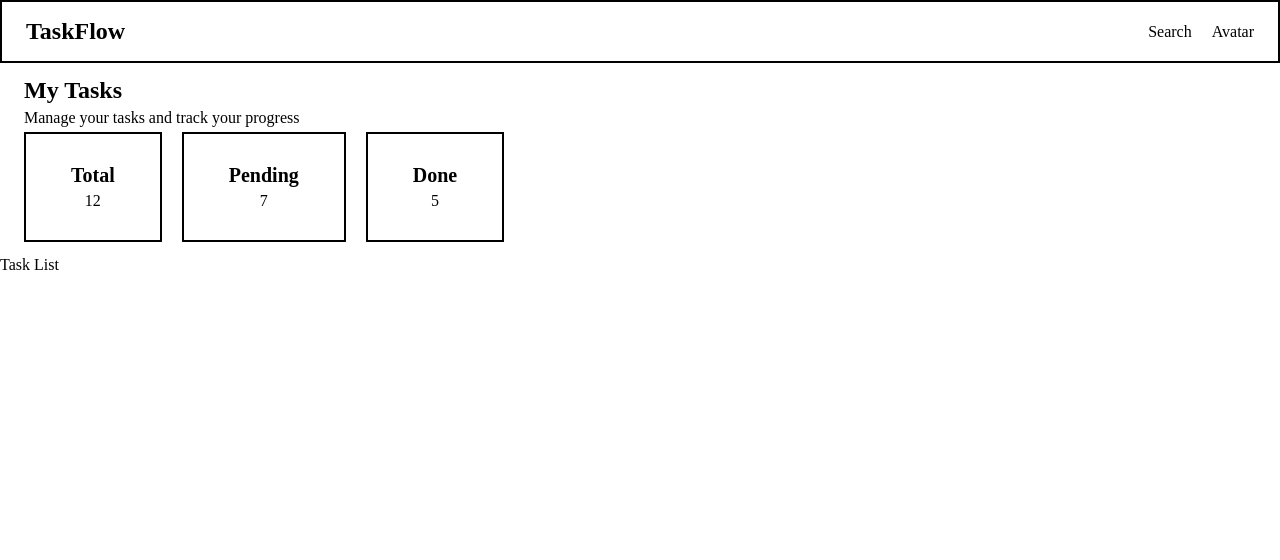
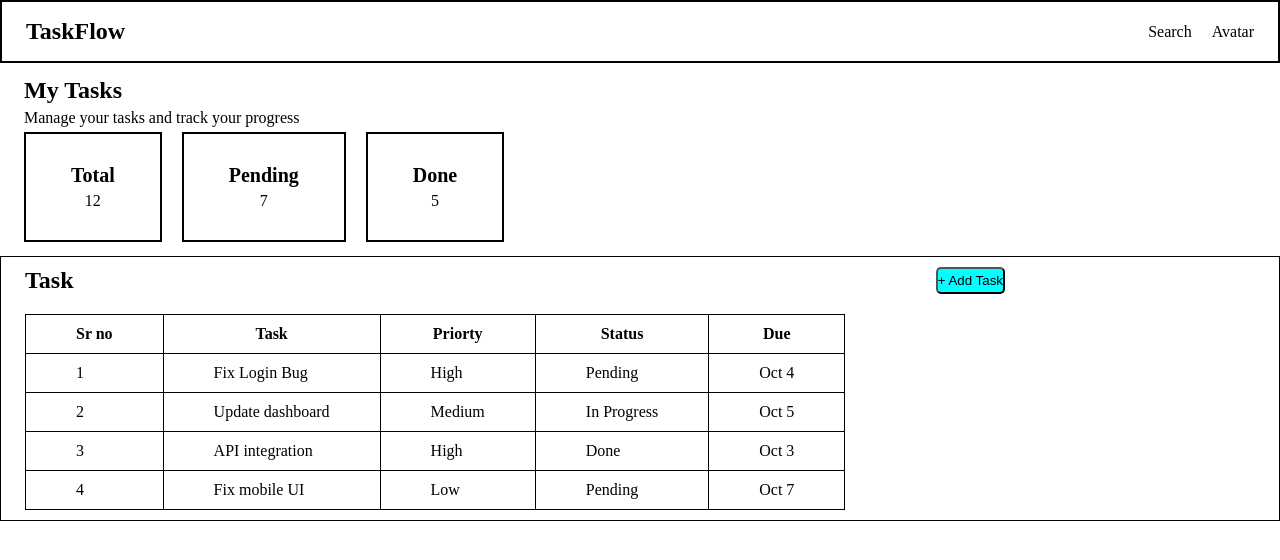
Before and after one commit to ankitdotdev/React-Basic-Foundation, a React (Vite) app in the folder Challenge 2/challenge-2/: page / in a window 1280 px wide. Shown: the top 560 px of the page. Built offline with nearby package versions, Linux system fonts and the light colour scheme.

Commit message:
feat: Add task dashboard with table and KPI sections, including styling and constants

```diff
--- /dev/null
+++ b/Challenge 2/challenge-2/src/component/table/Table.tsx
@@ -0,0 +1,39 @@
+import React from "react";
+
+export type ColumnType<T> = {
+  label: string;
+  key: keyof T;
+};
+
+interface TableProps<T> {
+  columnsDef: ColumnType<T>[];
+  data: T[];
+}
+
+const Table = <T,>({ columnsDef, data }: TableProps<T>) => {
+  return (
+    <div>
+      <table>
+        <thead>
+          <tr>
+            {columnsDef.map((column) => (
+              <th key={String(column.key)}>{column.label}</th>
+            ))}
+          </tr>
+        </thead>
+
+        <tbody>
+          {data.map((row, rowIndex) => (
+            <tr key={rowIndex}>
+              {columnsDef.map((column) => (
+                <td key={String(column.key)}>{String(row[column.key])}</td>
+              ))}
+            </tr>
+          ))}
+        </tbody>
+      </table>
+    </div>
+  );
+};
+
+export default Table;
--- a/Challenge 2/challenge-2/src/index.css
+++ b/Challenge 2/challenge-2/src/index.css
@@ -3,3 +3,14 @@
   padding: 0;
   box-sizing: border-box;
 }
+
+
+table {
+  border-collapse: collapse;
+}
+
+td,
+th {
+  padding: 10px 50px;
+  border: 1px solid;
+}
--- a/Challenge 2/challenge-2/src/module/task/dashboard/TaskDashboard.tsx
+++ b/Challenge 2/challenge-2/src/module/task/dashboard/TaskDashboard.tsx
@@ -1,5 +1,6 @@
-import React from "react";
 import DashboardHeader from "./components/DashboardHeader";
+import TaskSection from "./components/TaskSection";
+import { TaskConstants, TasksColumns } from "./constants/Tasks.constants";
 
 const TaskDashboard = () => {
   return (
@@ -8,7 +9,7 @@ const TaskDashboard = () => {
       <DashboardHeader />
 
       {/* Task List Section */}
-      <div>Task List</div>
+      <TaskSection tasks={TaskConstants} taskColumns={TasksColumns} />
     </div>
   );
 };
--- a/Challenge 2/challenge-2/src/module/task/dashboard/components/DashboardHeader.tsx
+++ b/Challenge 2/challenge-2/src/module/task/dashboard/components/DashboardHeader.tsx
@@ -1,18 +1,13 @@
-import React from "react";
 import task from "../task.dashboard.module.css";
 import { KPIS } from "../constants/DashboardKpis";
-import KpiCard from "./KpiCard";
+import KpiSection from "./KpiSection";
 
 const DashboardHeader = () => {
   return (
     <div className={`${task.container}`}>
       <h2>My Tasks</h2>
       <p>Manage your tasks and track your progress</p>
-      <div className={`${task.kpis}`}>
-        {KPIS.map((data, i) => (
-          <KpiCard key={i} title={data.title} value={data.value} />
-        ))}
-      </div>
+      <KpiSection kpi={KPIS} />
     </div>
   );
 };
--- a/Challenge 2/challenge-2/src/module/task/dashboard/components/KpiSection.tsx
+++ b/Challenge 2/challenge-2/src/module/task/dashboard/components/KpiSection.tsx
@@ -1,11 +1,19 @@
-import React from 'react'
+import React from "react";
+import type { TaskKPI } from "../types/Dashboard.types";
+interface KpiSectionProps {
+  kpi: TaskKPI[];
+}
+import task from "../task.dashboard.module.css";
+import KpiCard from "./KpiCard";
 
-const KpiSection = () => {
+const KpiSection: React.FC<KpiSectionProps> = ({ kpi }) => {
   return (
-    <div>
+    <div className={`${task.kpis}`}>
+      {kpi.map((data, i) => (
+        <KpiCard key={i} title={data.title} value={data.value} />
+      ))}
+    </div>
+  );
+};
 
-    </div>
-  )
-}
-
-export default KpiSection
+export default KpiSection;
--- /dev/null
+++ b/Challenge 2/challenge-2/src/module/task/dashboard/components/TaskSection.tsx
@@ -0,0 +1,25 @@
+import React from "react";
+import Table from "../../../../component/table/Table";
+import type { Tasks } from "../types/Tasks";
+
+interface TaskSectionProps {
+  tasks: Tasks[];
+  taskColumns: any[];
+}
+import task from "../task.dashboard.module.css";
+
+const TaskSection: React.FC<TaskSectionProps> = ({ tasks, taskColumns }) => {
+  return (
+    <div className={`${task.tableSection}`}>
+      <div className={`${task.taskHeader}`}>
+        <span>Task</span>
+        <button>+ Add Task</button>
+      </div>
+      <div className={`${task.tableArea}`}>
+        <Table columnsDef={taskColumns} data={tasks} />
+      </div>
+    </div>
+  );
+};
+
+export default TaskSection;
--- /dev/null
+++ b/Challenge 2/challenge-2/src/module/task/dashboard/constants/Tasks.constants.ts
@@ -0,0 +1,58 @@
+import type { Tasks } from "../types/Tasks";
+
+export const TasksColumns: {
+  label: string;
+  key: string;
+}[] = [
+  {
+    label: "Sr no",
+    key: "id",
+  },
+  {
+    label: "Task",
+    key: "name",
+  },
+  {
+    label: "Priorty",
+    key: "priorty",
+  },
+  {
+    label: "Status",
+    key: "status",
+  },
+  {
+    label: "Due",
+    key: "dueDate",
+  },
+];
+
+export const TaskConstants: Tasks[] = [
+  {
+    id: 1,
+    name: "Fix Login Bug",
+    priorty: "High",
+    status: "Pending",
+    dueDate: "Oct 4",
+  },
+  {
+    id: 2,
+    name: "Update dashboard",
+    priorty: "Medium",
+    status: "In Progress",
+    dueDate: "Oct 5",
+  },
+  {
+    id: 3,
+    name: "API integration",
+    priorty: "High",
+    status: "Done",
+    dueDate: "Oct 3",
+  },
+  {
+    id: 4,
+    name: "Fix mobile UI",
+    priorty: "Low",
+    status: "Pending",
+    dueDate: "Oct 7",
+  },
+];
--- a/Challenge 2/challenge-2/src/module/task/dashboard/task.dashboard.module.css
+++ b/Challenge 2/challenge-2/src/module/task/dashboard/task.dashboard.module.css
@@ -32,3 +32,29 @@
 .cardData {
   font-size: 16px;
 }
+
+.taskHeader {
+  display: flex;
+  justify-content: space-between;
+  padding: 10px 24px;
+}
+
+.taskHeader span {
+  font-size: 24px;
+  font-weight: bold;
+}
+.taskHeader button {
+  background-color: aqua;
+  border-radius: 5px;
+  cursor: pointer;
+  margin-right: 250px;
+}
+.tableSection {
+  display: flex;
+  flex-direction: column;
+  border: 1px solid black;
+}
+
+.tableArea {
+  padding: 10px 24px;
+}
--- /dev/null
+++ b/Challenge 2/challenge-2/src/module/task/dashboard/types/Tasks.tsx
@@ -0,0 +1,7 @@
+export interface Tasks {
+  id: number;
+  name: string;
+  priorty: string;
+  status: string;
+  dueDate: string;
+}
```
